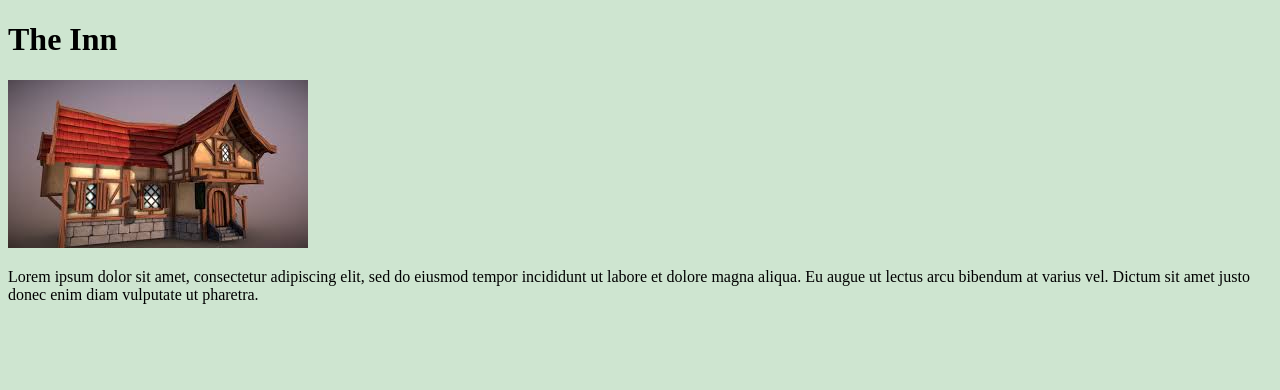
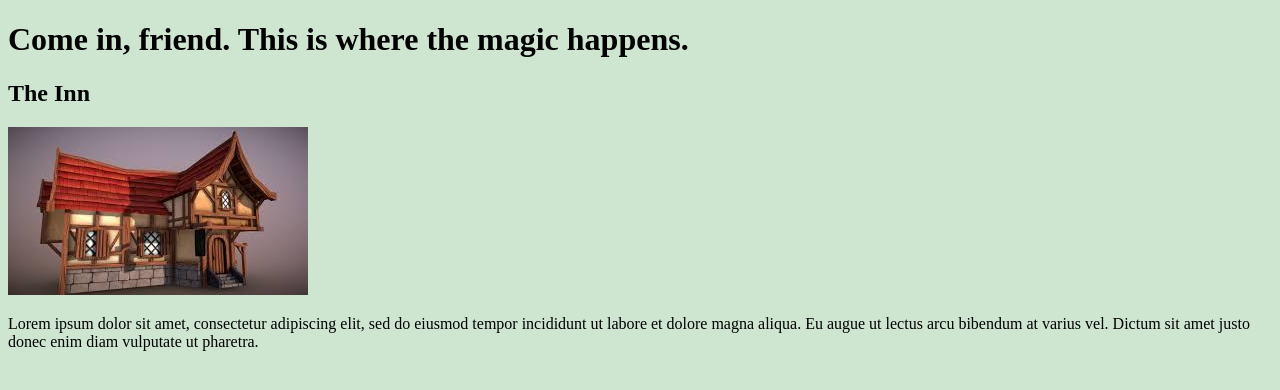
Before and after one commit to usngrimsley/INKBrewery, a plain HTML site: page index.html in a window 1280 px wide. Drawn offline with Linux system fonts and the light colour scheme.

Commit message:
Update index.html

```diff
--- a/index.html
+++ b/index.html
@@ -7,7 +7,9 @@
 
   </head>
   <body>
-    <h1>The Inn</h1>
+    <h1>Come in, friend. This is where the magic happens.</h1>
+
+    <h2>The Inn</h2>
     <img src="images/inn.jpeg" alt="">
     <p>
     Lorem ipsum dolor sit amet, consectetur adipiscing elit, sed do eiusmod
```
